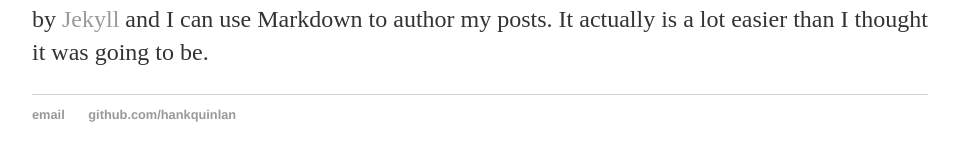
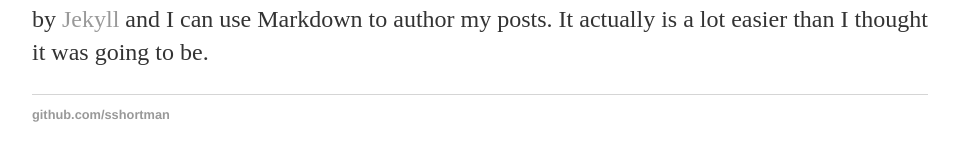
Before and after one commit to sshortman/sshortman.github.io, a Jekyll site: the page built from _posts/2014-04-30-hank-quinlan-site-launched.md, in a window 1280 px wide. Shown: the part 341-502 px from the top of the page, without its empty margins (160-1119 px from the left). Built offline with Jekyll 4.4.1, drawn with Linux system fonts in a browser that asks for light colours.

Commit message:
Update default.html

```diff
--- a/_layouts/default.html
+++ b/_layouts/default.html
@@ -21,8 +21,8 @@
 			</div><!-- /.container -->
 			<footer>
 	    		<ul>
-	        		<li><a href="mailto:hankquinlanhub@gmail.com">email</a></li>
-	        		<li><a href="https://github.com/hankquinlan">github.com/hankquinlan</a></li>
+	        		<!--<li><a href="mailto:hankquinlanhub@gmail.com">email</a></li> -->
+	        		<li><a href="https://github.com/sshortman">github.com/sshortman</a></li>
 				</ul>
 			</footer>
 		</body>
```
